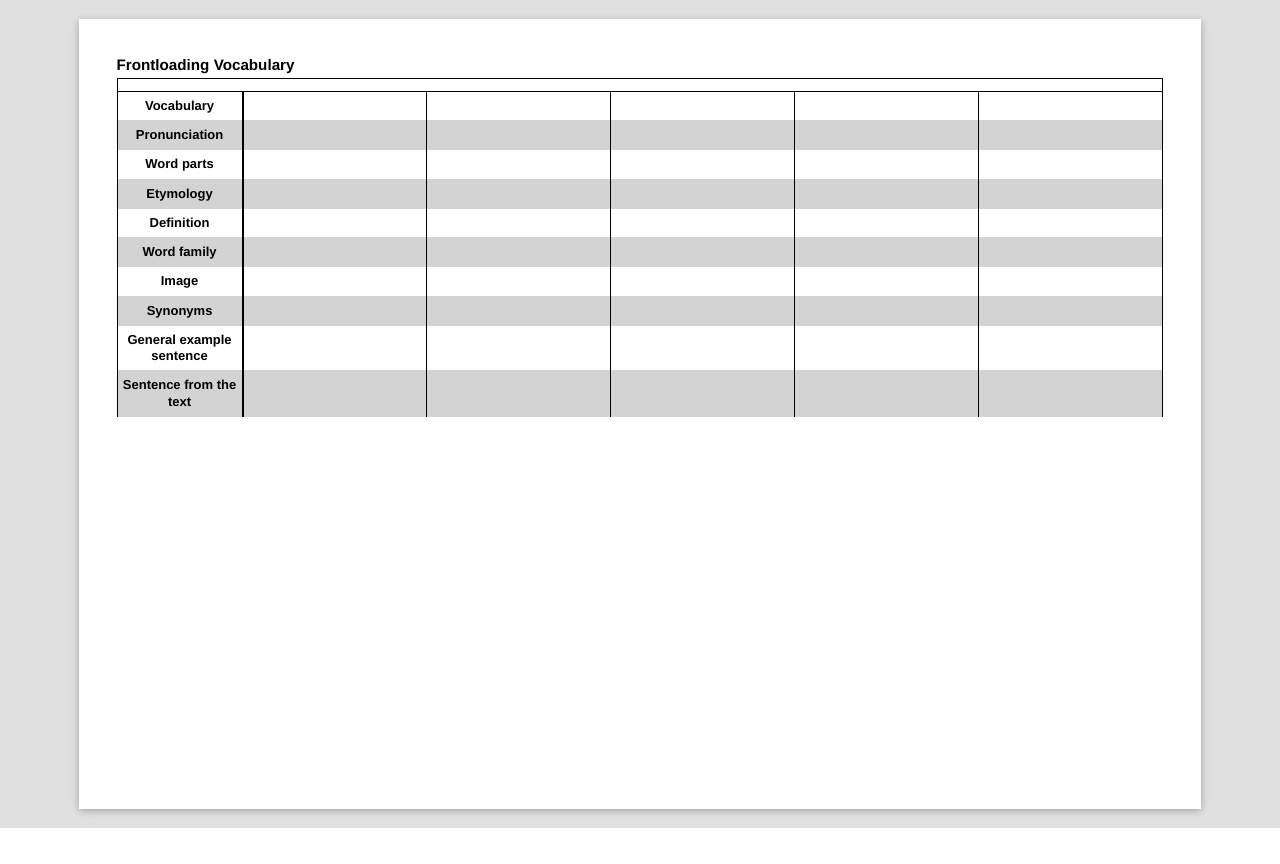
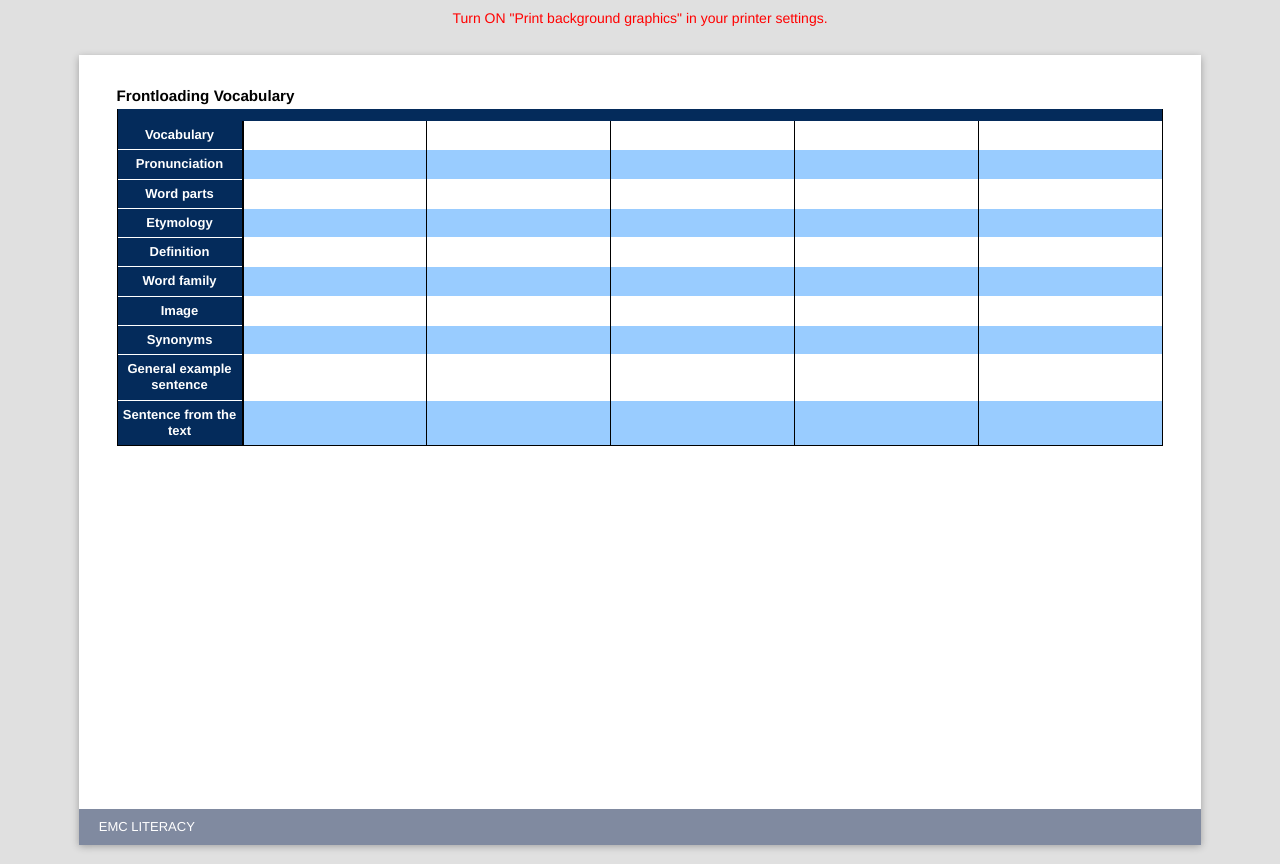
Before and after one commit to Cybot101/emc_literacy_frontloading_db, a Django app: template frontloading/templates/frontloading/document_pdf.html in a window 1280 px wide. Before the commit the page ends 828 px from the top, so only its background shows below. Run offline with Django 3.2, Linux system fonts and the light colour scheme; the template is opened without the code that fills it, so the values that code supplies are empty.

Commit message:
Updated colours and document print style

```diff
--- a/frontloading/models.py
+++ b/frontloading/models.py
@@ -42,13 +42,13 @@ class Word(models.Model):
     create_date = models.DateTimeField('date created')
 
     def word_family_as_list(self):
-        return self.word_family.split(',')
+        return [x for x in self.word_family.split(',') if x]
 
     def synonyms_as_list(self):
-        return self.synonyms.split(',')
+        return [x for x in self.synonyms.split(',') if x]
 
     def parts_as_list(self):
-        return self.parts.split('\n')
+        return [x for x in self.parts.split('\n') if x]
 
 class Document(models.Model):
     ''' Represents an already built fronloading document '''
--- a/frontloading/templates/frontloading/document_pdf.html
+++ b/frontloading/templates/frontloading/document_pdf.html
@@ -5,7 +5,7 @@
     <meta charset="utf-8">
     <title>EMC Literacy - Frontloading Document</title>
     <link rel="stylesheet" href="{% static 'css/paper.css' %}">
-
+<!-- #6F85A0 -->
     <style type="text/css">
         @page {
             size: A4 landscape;
@@ -14,6 +14,23 @@
                 right: 25pt;
                 top: 25pt;
                 bottom: 25pt;
+            }
+        }
+        @media print {
+
+            .show_web {
+                display: none;
+            }
+        }
+        @media screen {
+            .show_web {
+                display: inline;
+                margin: auto;
+                text-align: center;
+                display: block;
+                padding: 10px;
+                color: red;
+                font-size: 14px;
             }
         }
         .table {
@@ -37,10 +54,13 @@
 
         .table .heading {
             vertical-align: middle;
-            /* background-color: white; */
+            color: black;
             border-right: 2px solid #000;
-            color: black;
             font-weight: bold;
+            {% if not bandw %}
+            background-color: #042B5B;
+            color: white;
+            {% endif %}
         }
 
         .table thead th {
@@ -50,23 +70,38 @@
 
         .content-title {
             text-align: center;
-            border: 1px solid;
-            /* background-color: darkgray; */
+            {% if not bandw %}
+            background-color: #042B5B;
+            color: white;
+            {% else %}
+            border-top: 1px solid black;
+            border-bottom: 1px solid black;
+            {% endif %}
         }
 
+        {% if bandw %}
         .stripe {
             background-color: lightgrey;
             border-top: 1px solid lightgrey;
             border-bottom: 1px solid lightgrey;
         }
+        {% else %}
+        .stripe {
+            background-color: #9cf;
+            /* border-top: 1px solid gray;
+            border-bottom: 1px solid gray; */
+            border-top: 1px solid white;
+            border-bottom: 1px solid white;
+        }
+        {% endif %}
 
         ul {
             margin: 0px;
-            padding-inline-start: 2em;
+            padding-inline-start: 1.4em;
         }
 
         h3 {
-            margin-top: 0px;
+            margin-top: -5px;
             margin-bottom: 5px;
         }
 
@@ -93,6 +128,21 @@
             font-size: 1.1em;
         }
 
+        #footer {
+            position: absolute;
+            padding: 10px 10px 10px 20px;
+            bottom: 0;
+            width: 100%;
+            margin-left: -10mm;
+            {% if not bandw %}
+            background-color: #808AA0;
+            color: white;
+            {% else %}
+            color: black;
+            border-top: solid 1px black;
+            {% endif %}
+        }
+
         body {
             font-size: 13px;
             font-family: Helvetica, Arial, sans-serif;
@@ -102,9 +152,8 @@
     </style>
 </head>
 <body class="A4 landscape">
-
+<div class="show_web">Turn ON "Print background graphics" in your printer settings.</div>
 <div class="sheet padding-10mm container">
-    <div class="card">
     <h3>Frontloading Vocabulary</h3>
     <table class="table">
         <colgroup>
@@ -294,7 +343,7 @@
                 <td>{{ document.word4.example }}</td>
                 <td>{{ document.word5.example }}</td>
             </tr>
-                <tr class="stripe">
+            <tr class="stripe" style="border-bottom: black 1px solid;">
                 <td class="heading">Sentence from the text</td>
                 <td>{{ document.word1.sentence }}</td>
                 <td>{{ document.word2.sentence }}</td>
@@ -304,6 +353,8 @@
             </tr>
         </tbody>
     </table>
+    <div id="footer">
+        EMC LITERACY
     </div>
 </div>
 
```
Also changed, not shown: frontloading/templates/frontloading/document_detail.html (+5 -3 lines), frontloading/views.py (+6 -2 lines). Lines whose indentation alone changed are shown as unchanged.
